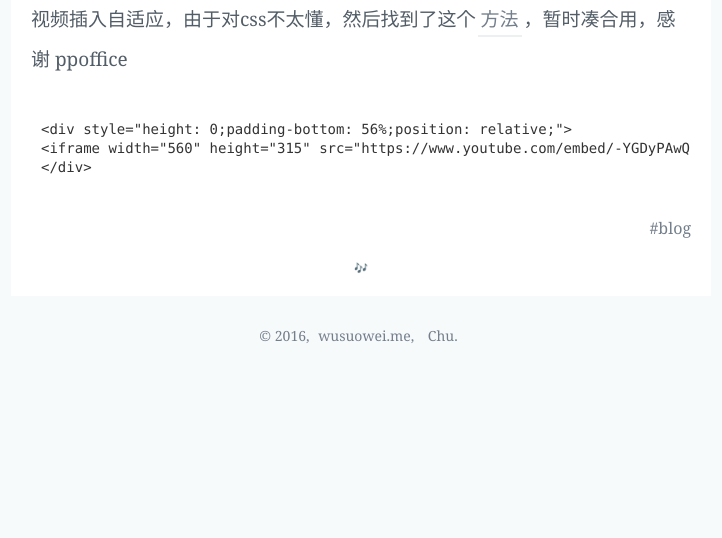
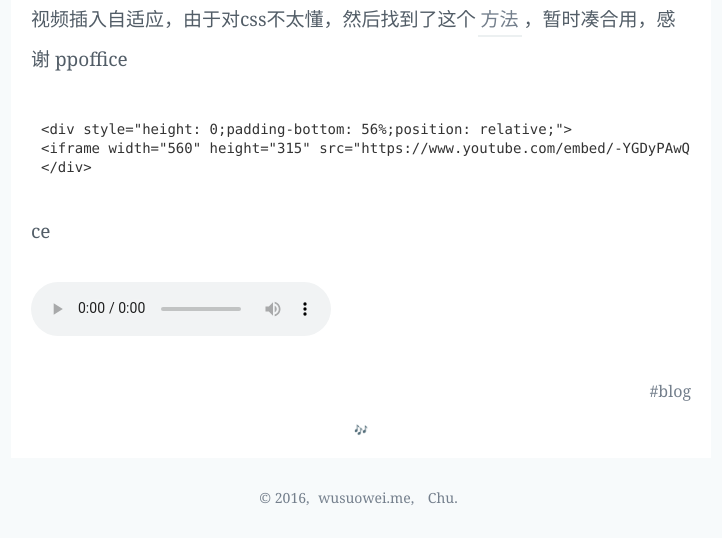
Before and after one commit to bqkc/bqkc.github.io, a Jekyll site: the page built from _posts/2016/2016-09-19-first-time.md, in a window 1280 px wide. Shown: the part 764-1302 px from the top of the page, without its empty margins (279-1001 px from the left). Built offline with Jekyll 4.4.1, drawn with Linux system fonts in a browser that asks for light colours; before the commit the page ends 1140 px from its top, so only the background shows below that.

Commit message:
Update 2016-09-19-first-time.md

````diff
--- a/_posts/2016/2016-09-19-first-time.md
+++ b/_posts/2016/2016-09-19-first-time.md
@@ -34,3 +34,7 @@
 <iframe width="560" height="315" src="https://www.youtube.com/embed/-YGDyPAwQz0" frameborder="0" allowfullscreen="" style="position: absolute;height: 100%;width: 100%;"></iframe>
 </div>
 ```
+
+ce
+
+<audio src="http://guojing.qiniudn.com/Blue_roses_falling.mp3" controls=""></audio>
````
